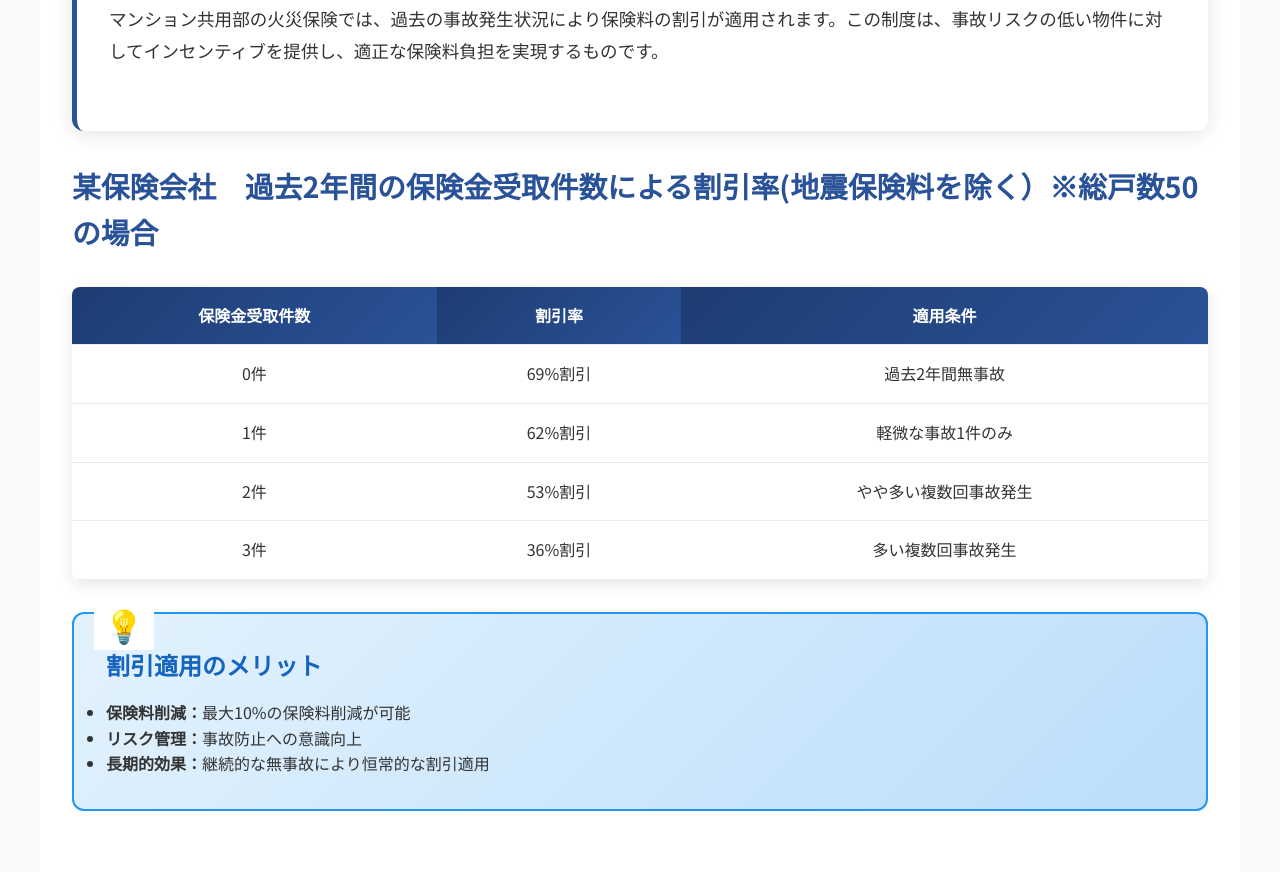
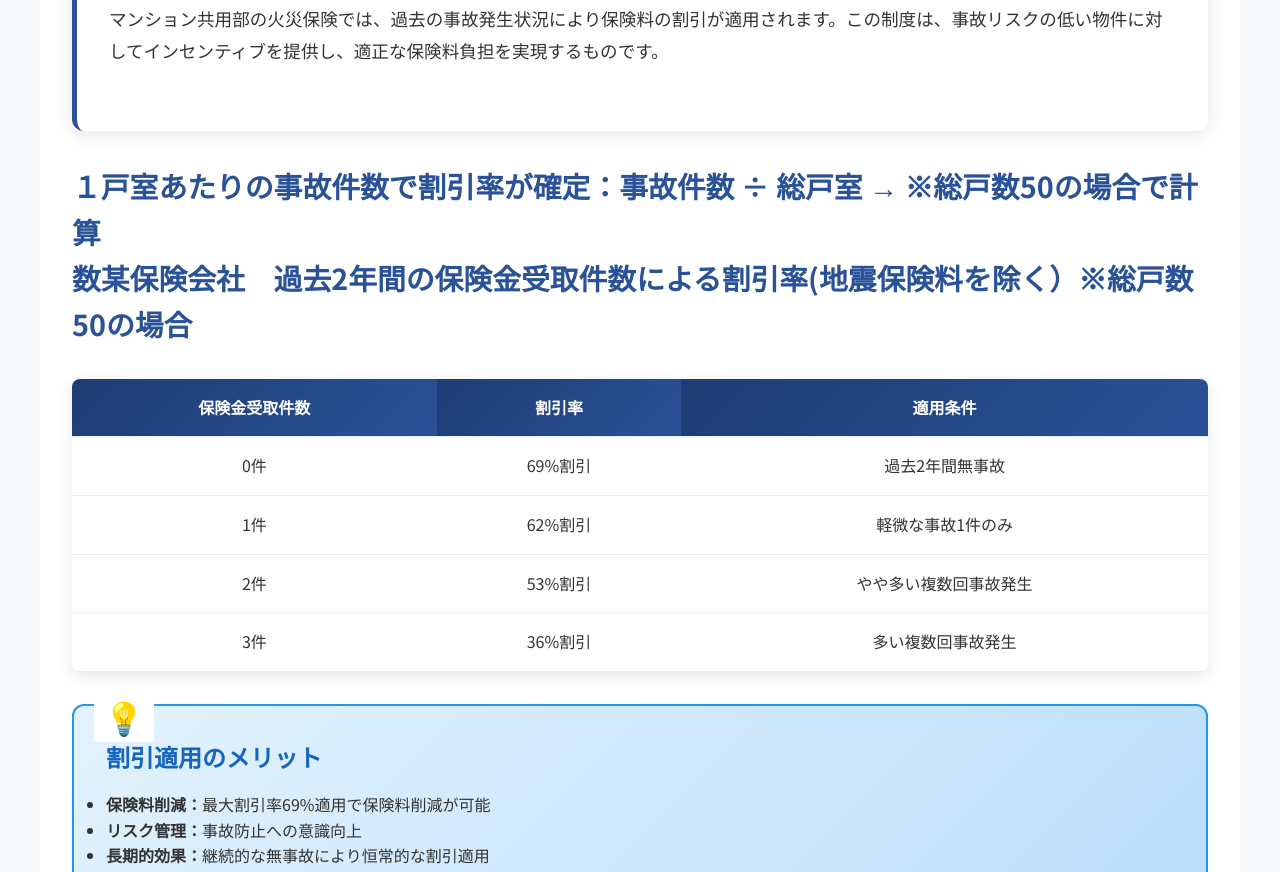
Before and after one commit to SeiichiHara/mansion-insuarance-guide, a plain HTML site: page index.html in a window 1280 px wide. Shown: the part 1087-1959 px from the top of the page. Drawn offline with Linux system fonts and the light colour scheme.

Commit message:
Update index.html
割引率タイトル変更

```diff
--- a/index.html
+++ b/index.html
@@ -395,7 +395,7 @@
             </div>
 
             <div class="fade-in">
-                <h3 class="section-subtitle">某保険会社　過去2年間の保険金受取件数による割引率(地震保険料を除く）※総戸数50の場合</h3>
+                <h3 class="section-subtitle">１戸室あたりの事故件数で割引率が確定：事故件数 ÷ 総戸室 → ※総戸数50の場合で計算　<br> 数某保険会社　過去2年間の保険金受取件数による割引率(地震保険料を除く）※総戸数50の場合</h3>
                 <table class="discount-table">
                     <thead>
                         <tr>
@@ -432,7 +432,7 @@
             <div class="strategy-box fade-in">
                 <h4 class="strategy-title">割引適用のメリット</h4>
                 <ul>
-                    <li><strong>保険料削減：</strong>最大10%の保険料削減が可能</li>
+                    <li><strong>保険料削減：</strong>最大割引率69%適用で保険料削減が可能</li>
                     <li><strong>リスク管理：</strong>事故防止への意識向上</li>
                     <li><strong>長期的効果：</strong>継続的な無事故により恒常的な割引適用</li>
                 </ul>
```
